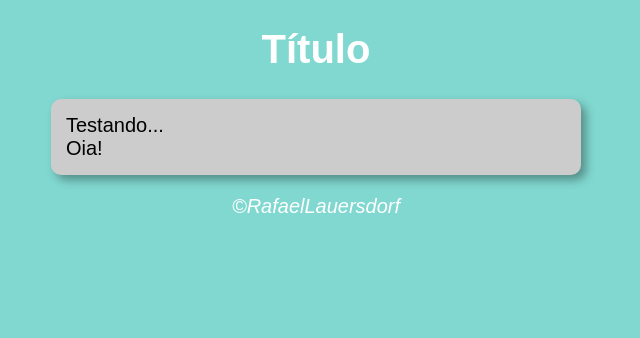
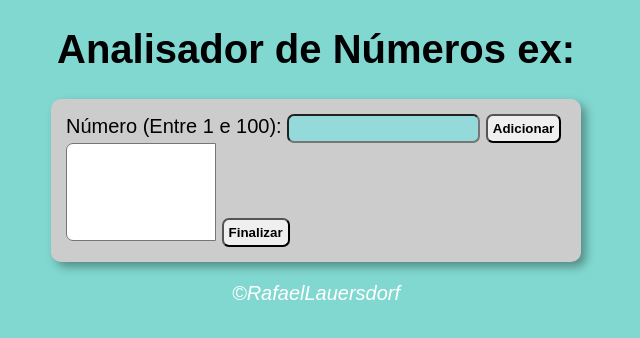
Before and after one commit to Rafaellauersdorf/Analisador-de-numeros, a plain HTML site: page modelo.html in a window 1280 px wide. Shown: the whole page, without its empty margins (324-964 px from the left). Drawn offline with Linux system fonts and the light colour scheme.

Commit message:
finalizado analisador simples

```diff
--- a/modelo.html
+++ b/modelo.html
@@ -4,19 +4,23 @@
     <meta charset="UTF-8">
     <meta http-equiv="X-UA-Compatible" content="IE=edge">
     <meta name="viewport" content="width=device-width, initial-scale=1.0">
-    <title>Document</title>
+    <title>Analisador de Números ex</title>
     <link rel="stylesheet" href="style.css">
 </head>
 <body>
     <header>
-        <h1>Título</h1>
+        <h1>Analisador de Números ex:</h1>
     </header>
     <section>
         <div>
-            Testando...
+            Número (Entre 1 e 100):
+            <input type="number" name="fnum" id="fnum">
+            <input type="button" value="Adicionar" onclick="adicionar()">
+            <select name="flista" id="flista" size="6"></select>
+            <input type="button" value="Finalizar" onclick="finalizar()">
         </div>
-        <div>
-            Oia!
+        <div id="res">
+
         </div>
     </section>
     <footer>
--- a/script.js
+++ b/script.js
@@ -0,0 +1,60 @@
+let num = document.querySelector('input#fnum')
+let lista = document.querySelector('select#flista')
+let res = document.querySelector('#res')
+let valores = []
+
+function isNumero(n){
+    if(Number(n) >=1 && Number(n) <= 100){
+        return true
+    } else {
+        return false
+    }
+}
+
+function inLista(n,l){
+    if(l.indexOf(Number(n)) != -1){
+        return true
+    } else {
+        return false
+    }
+}
+
+function adicionar(){
+    if(isNumero(num.value) && !inLista(num.value, valores)){
+        valores.push(Number(num.value))
+        let item = document.createElement('option')
+        item.text = `Valor ${num.value} adicionado.`
+        lista.appendChild(item)
+        res.innerHTML = ''
+    } else {
+        alert('Valor inválido ou já encontrado na lista.')
+    }
+    num.value = ''
+    num.focus()
+}
+
+function finalizar(){
+    if(valores.length == 0){
+        alert('Adicione valores antes de finalizar!')
+    } else {
+        let tot = valores.length
+        let maior = valores[0]
+        let menor = valores[0]
+        let soma = 0
+        let media = 0
+        for(let pos in valores) {
+            soma += valores[pos]
+            if(valores[pos] > maior)
+                maior = valores[pos]
+            if(valores[pos] < menor)
+                menor = valores[pos]
+        }
+        media = soma / tot
+        res.innerHTML = ''
+        res.innerHTML += `<p>Ao todo, temos ${tot} números cadastrados.</p>`
+        res.innerHTML += `<p>O maior valor informado foi ${maior}</p>`
+        res.innerHTML += `<p>O menor valor informado foi ${menor}</p>`
+        res.innerHTML += `<p>Somando todos os valores, temos ${soma}</p>`
+        res.innerHTML += `<p>A media dos valores digitados é ${media}</p>`
+    }
+}
--- a/style.css
+++ b/style.css
@@ -5,7 +5,7 @@ body {
     font: normal 15pt Arial;
 }
 header {
-    color: white;
+    color: rgb(0, 0, 2);
     text-align: center;
 }
 
@@ -20,6 +20,18 @@ section {
 
 #flista {
     width: 150px;
+    border-radius: 7px 0px 0px 7px;
+}
+
+#fnum {
+    background-color: rgba(0, 255, 255, 0.274);
+    border-radius: 7px;
+}
+
+body input {
+    border-radius: 7px;
+    padding: 5px;
+    font-weight: bolder;
 }
 
 footer {
```
